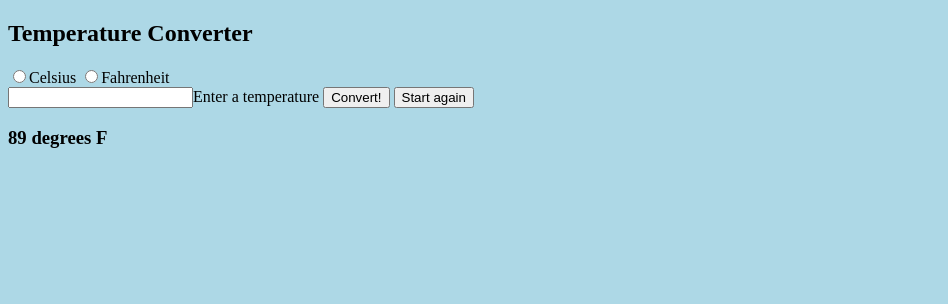
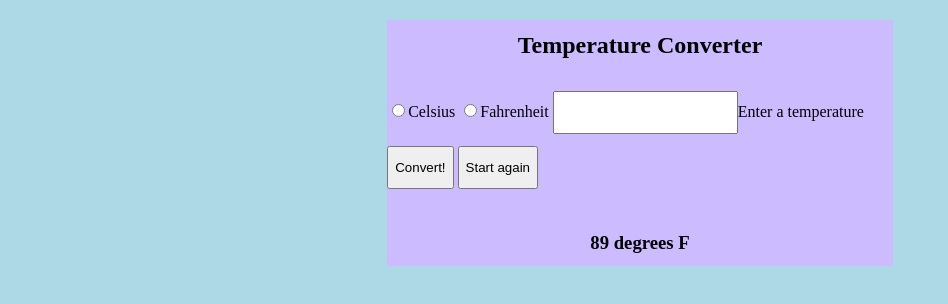
Before and after one commit to alexsanchez728/converter, a plain HTML site: page index.html in a window 1280 px wide. Shown: the whole page, without its empty margins (0-948 px from the left). Drawn offline with Linux system fonts and the light colour scheme.

Commit message:
added initial CSS

```diff
--- a/index.html
+++ b/index.html
@@ -6,18 +6,20 @@
 </head>
 <body>
 
-<section id="container">
+<section>
 
 	<h1>Temperature Converter</h1>
 
+<!-- 	<div id="radioInputs">-->
+		<input id="radioInputs" type="radio" name="convertingButton" value="celsius">Celsius
+		<input id="radioInputs" type="radio" name="convertingButton" value="fahrenheit">Fahrenheit
+<!-- 	</div>-->
+	<input type="number" name="inputTemp" id="inputTemp">Enter a temperature
+
 	<div id="buttonBox">
-		<input type="radio" name="convertingButton" value="celsius">Celsius
-		<input type="radio" name="convertingButton" value="fahrenheit">Fahrenheit
+		<button type="button" id="converter">Convert!</button>
+		<button type="button" id="reseter">Start again</button>
 	</div>
-	<input type="number" name="inputTemp">Enter a temperature
-
-	<button type="button" id="converter">Convert!</button>
-	<button type="button" id="reseter">Start again</button>
 
 	<h3>89 degrees F</h3>
 
--- a/main.css
+++ b/main.css
@@ -1,3 +1,42 @@
+
 body {
 	background-color: lightblue;
 }
+
+section {
+	background-color: #cbf;
+	max-width: 800px;
+	margin: 0 30%;
+/* 	display: flex;
+ flex-direction: column*/
+ /*justify-content: space-around;*/
+}
+section * {
+	padding-top: 12px;
+	padding-bottom: 12px;
+}
+
+h1 {
+	text-align: center;
+
+}
+h3 {
+text-align: center;
+
+}
+
+/*.radioInputs {
+}*/
+.inputTemp {
+ display: block;
+}
+.radioInputs {
+display: block;
+}
+.buttonBox {
+
+
+}
+.buttonBox button {
+
+}
```
